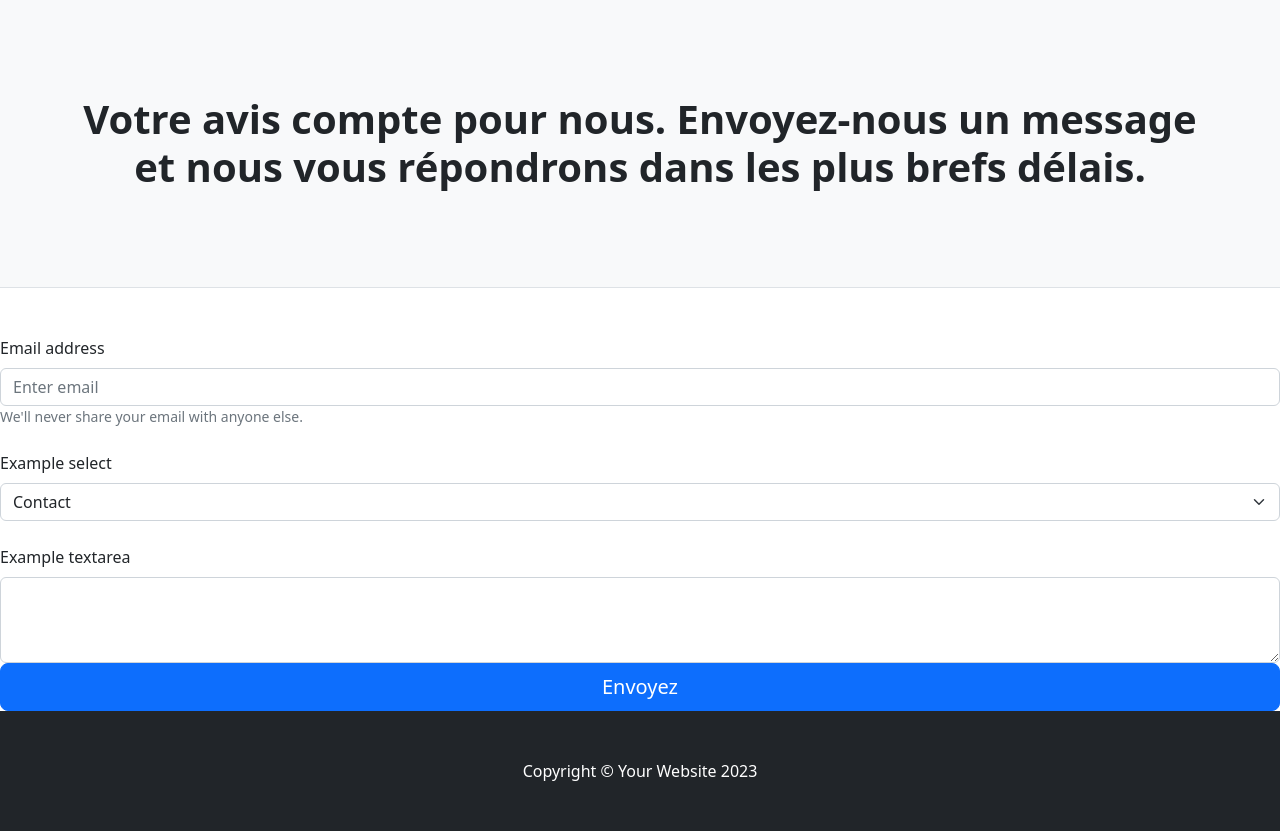
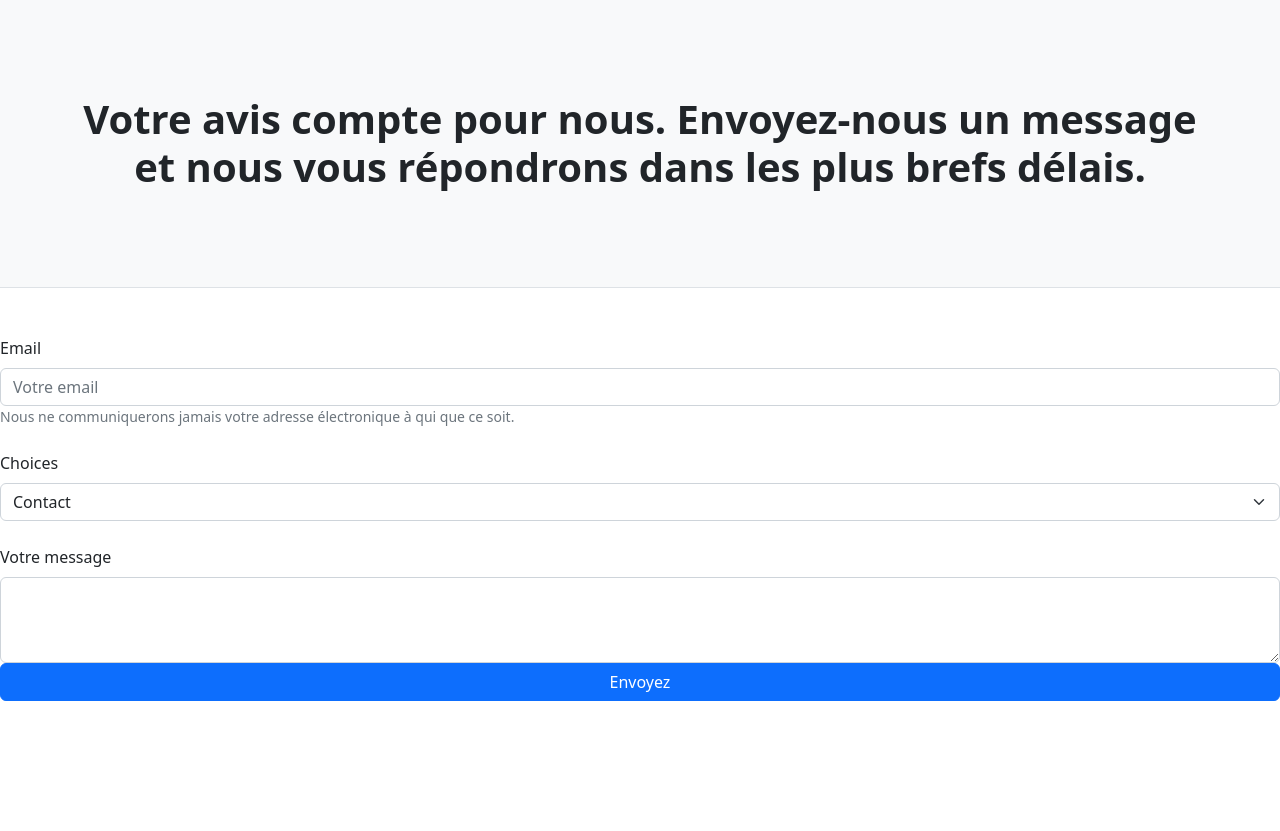
Before and after one commit to anisay12/blog_project, a Django app: page /posts.html/ in a window 1280 px wide. Shown: the part 57-888 px from the top of the page. After the commit the page ends 758 px from the top, so only its background shows below. Run offline with Django 3.2, Linux system fonts and the light colour scheme; some libraries are stand-ins or nearby versions.

Commit message:
update-templates

```diff
--- a/blog/blog_app/templates/contact.html
+++ b/blog/blog_app/templates/contact.html
@@ -38,28 +38,25 @@
         </header>
 
         <div>
-            <label for="exampleInputEmail1" class="form-label mt-4">Email address</label>
-            <input type="email" class="form-control" id="exampleInputEmail1" aria-describedby="emailHelp" placeholder="Enter email">
-             <small id="emailHelp" class="form-text text-muted">We'll never share your email with anyone else.</small>
+            <label for="exampleInputEmail1" class="form-label mt-4">Email</label>
+            <input type="email" class="form-control" id="exampleInputEmail1" aria-describedby="emailHelp" placeholder="Votre email">
+             <small id="emailHelp" class="form-text text-muted">Nous ne communiquerons jamais votre adresse électronique à qui que ce soit.</small>
         </div>
         <div>
-            <label for="exampleSelect1" class="form-label mt-4">Example select</label>
+            <label for="exampleSelect1" class="form-label mt-4">Choices</label>
               <select class="form-select" id="exampleSelect1">
                 <option>Contact</option>
                 <option>Remontée de bug</option>
               </select>
          </div>
         <div>
-            <label for="exampleTextarea" class="form-label mt-4">Example textarea</label>
+            <label for="exampleTextarea" class="form-label mt-4">Votre message</label>
             <textarea class="form-control" id="exampleTextarea" rows="3" spellcheck="false"></textarea>
         </div>
         <div class="d-grid gap-2">
-          <button class="btn btn-lg btn-primary" type="button">Envoyez</button>
+          <button class="btn btn-primary" type="button">Envoyez</button>
         </div>
                 <!-- Footer-->
-        <footer class="py-5 bg-dark">
-            <div class="container"><p class="m-0 text-center text-white">Copyright &copy; Your Website 2023</p></div>
-        </footer>
         <!-- Bootstrap core JS-->
         <script src="https://cdn.jsdelivr.net/npm/bootstrap@5.2.3/dist/js/bootstrap.bundle.min.js"></script>
         <!-- Core theme JS-->
--- a/blog/blog_app/views.py
+++ b/blog/blog_app/views.py
@@ -8,7 +8,7 @@ def home(request):
 
 
 def posts(request):
-    return render(request, 'postshtml', {})
+    return render(request, 'posts.html', {})
 
 
 def events(request):
```
